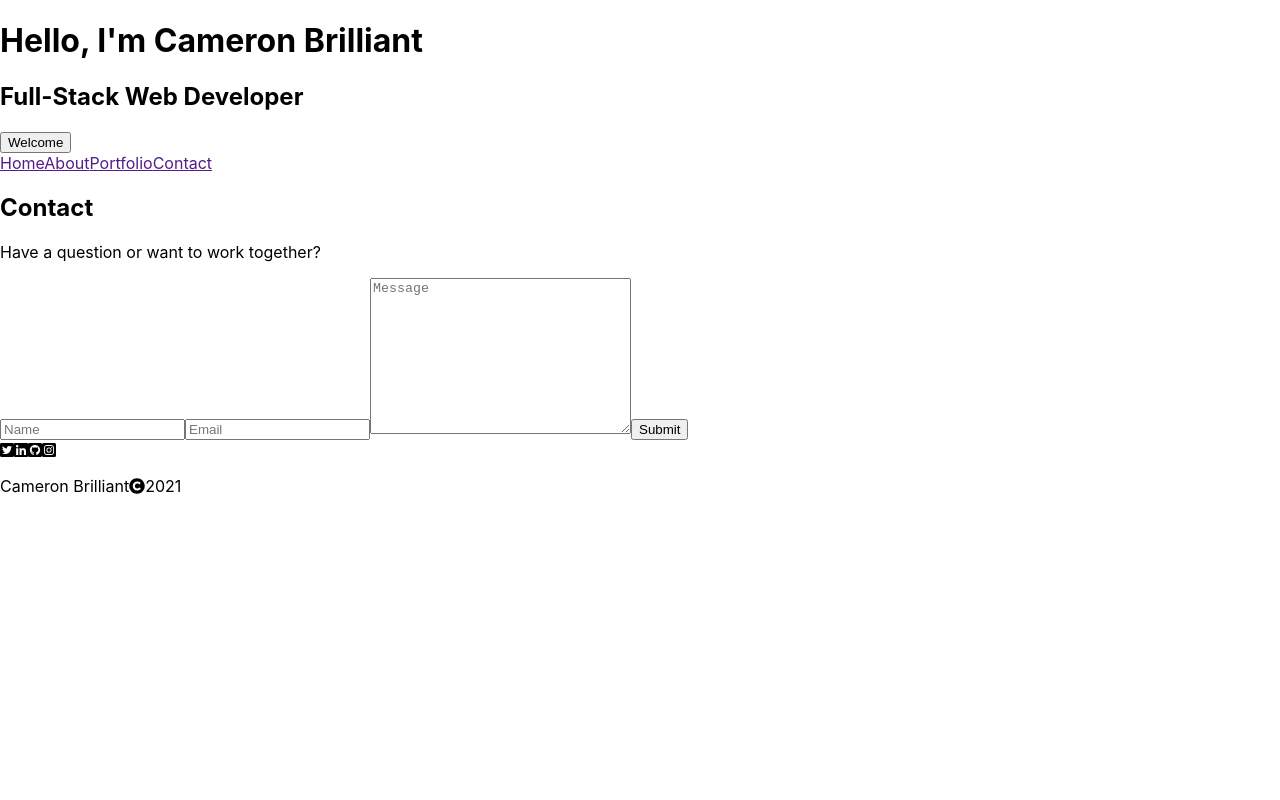
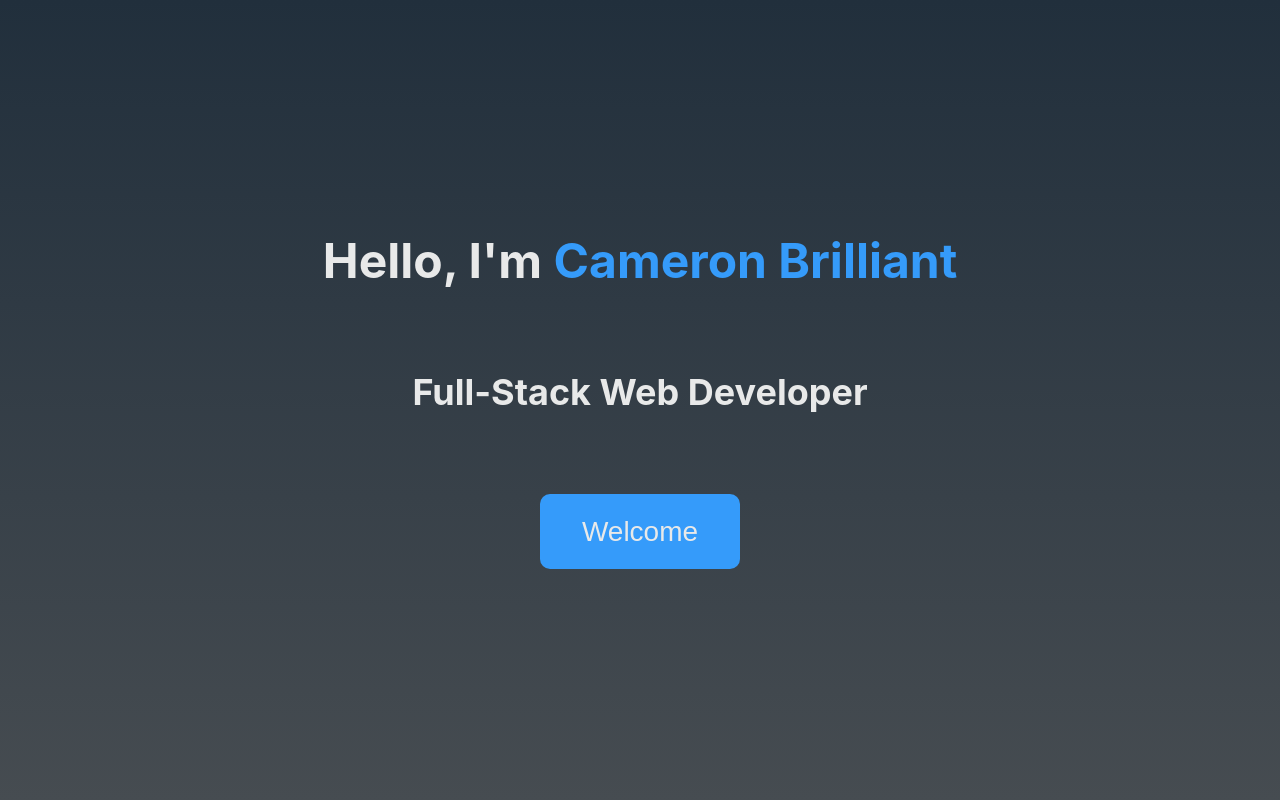
Before and after one commit to cbrilliant20/cb-portfolio, a React (Create React App) app in the folder portfolio/: page / in a window 1280 px wide. Shown: the top 800 px of the page. Built offline with nearby package versions, Linux system fonts and the light colour scheme.

Commit message:
some css

```diff
--- a/portfolio/src/App.css
+++ b/portfolio/src/App.css
@@ -0,0 +1,17 @@
+* {
+  margin: 0;
+  padding: 0;
+  box-sizing: border-box;
+}
+
+.App {
+  color: #e8e9e9;
+}
+
+button {
+  border-radius: 10px;
+  border: none;
+  outline: none;
+  background-color: #359bfa;
+  color: #e8e9e9;
+}
--- a/portfolio/src/App.js
+++ b/portfolio/src/App.js
@@ -1,14 +1,19 @@
 import "./App.css"
 import Footer from "./components/Footer/Footer"
 import Nav from "./components/Nav/Nav"
+import Home from "./screens/Home/Home"
+import About from "./screens/About/About"
 import Contact from "./screens/Contact/Contact"
-import Home from "./screens/Home/Home"
+import Portfolio from "./screens/Portfolio/Portfolio"
+
 
 function App() {
   return (
     <div className="App">
       <Home />
       <Nav />
+      <About />
+      <Portfolio />
       <Contact />
       <Footer />
     </div>
--- a/portfolio/src/screens/About/About.jsx
+++ b/portfolio/src/screens/About/About.jsx
@@ -0,0 +1,11 @@
+import "./About.css"
+
+const About = () => {
+  return (
+    <div>
+      <h2>About</h2>
+    </div>
+  )
+}
+
+export default About
--- a/portfolio/src/screens/Contact/Contact.css
+++ b/portfolio/src/screens/Contact/Contact.css
@@ -0,0 +1,39 @@
+.contact-container {
+  height: 100vh;
+  text-align: center;
+  background: rgb(33, 47, 60);
+  background: linear-gradient(
+    180deg,
+    rgba(33, 47, 60, 1) 0%,
+    rgba(70, 76, 81, 1) 100%
+  );
+  position: relative;
+  display: flex;
+  flex-flow: column wrap;
+  justify-content: center;
+  align-items: center;
+}
+
+.contact-container h2 {
+  font-size: 48px;
+}
+
+.contact-container form {
+  display: flex;
+  flex-direction: column;
+  position: relative;
+  width: 35%;
+}
+
+.contact-container form * {
+  margin: 5px;
+  resize: none;
+  outline: none;
+}
+
+.contact-container button {
+  width: 30%;
+  align-self: flex-end;
+  height: 40px;
+  font-size: 22px;
+}
--- a/portfolio/src/screens/Contact/Contact.jsx
+++ b/portfolio/src/screens/Contact/Contact.jsx
@@ -1,6 +1,6 @@
 import "./Contact.css"
 
-function Contact() {
+const Contact = () => {
   return (
     <div className="contact-container">
       <h2>Contact</h2>
--- a/portfolio/src/screens/Home/Home.css
+++ b/portfolio/src/screens/Home/Home.css
@@ -0,0 +1,39 @@
+.home-container {
+  height: 100vh;
+  text-align: center;
+  background: rgb(33, 47, 60);
+  background: linear-gradient(
+    180deg,
+    rgba(33, 47, 60, 1) 0%,
+    rgba(70, 76, 81, 1) 100%
+  );
+  position: relative;
+  display: flex;
+  flex-flow: column wrap;
+  justify-content: center;
+  align-items: center;
+}
+
+.home-container h1,
+h2,
+button {
+  margin: 40px;
+}
+
+.home-container h1 {
+  font-size: 48px;
+}
+
+.home-container h2 {
+  font-size: 36px;
+}
+
+.home-container span {
+  color: #359bfa;
+}
+
+.home-container button {
+  width: 200px;
+  height: 75px;
+  font-size: 28px;
+}
--- a/portfolio/src/screens/Home/Home.jsx
+++ b/portfolio/src/screens/Home/Home.jsx
@@ -3,7 +3,9 @@ import "./Home.css"
 const Home = () => {
   return (
     <div className="home-container">
-      <h1>Hello, I'm Cameron Brilliant</h1>
+      <h1>
+        Hello, I'm <span>Cameron Brilliant</span>
+      </h1>
       <h2>Full-Stack Web Developer</h2>
       <button className="welcome-btn btn">Welcome</button>
     </div>
--- a/portfolio/src/screens/Portfolio/Portfolio.jsx
+++ b/portfolio/src/screens/Portfolio/Portfolio.jsx
@@ -1,6 +1,6 @@
 import "./Portfolio.css"
 
-function Portfolio() {
+const Portfolio = () => {
   return (
     <div className="portfolio-container">
       <h2>Portfolio</h2>
```
